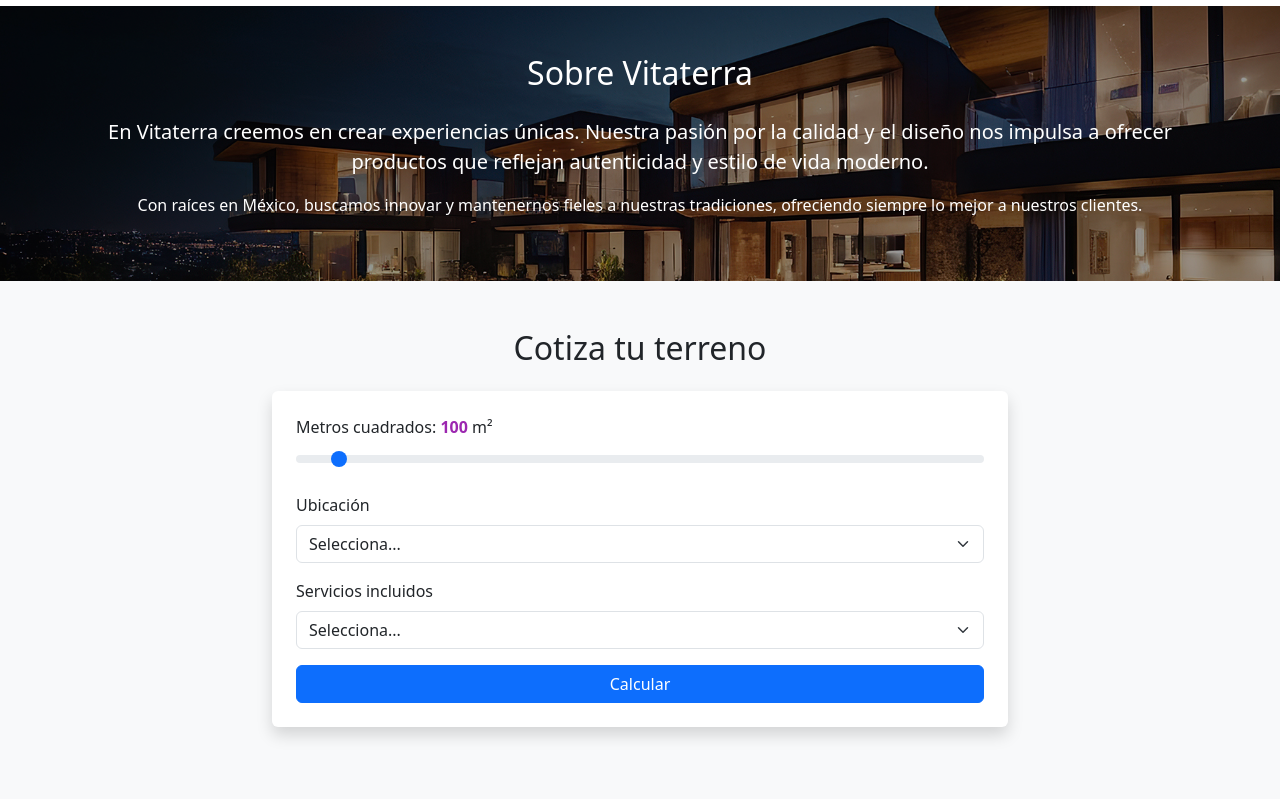
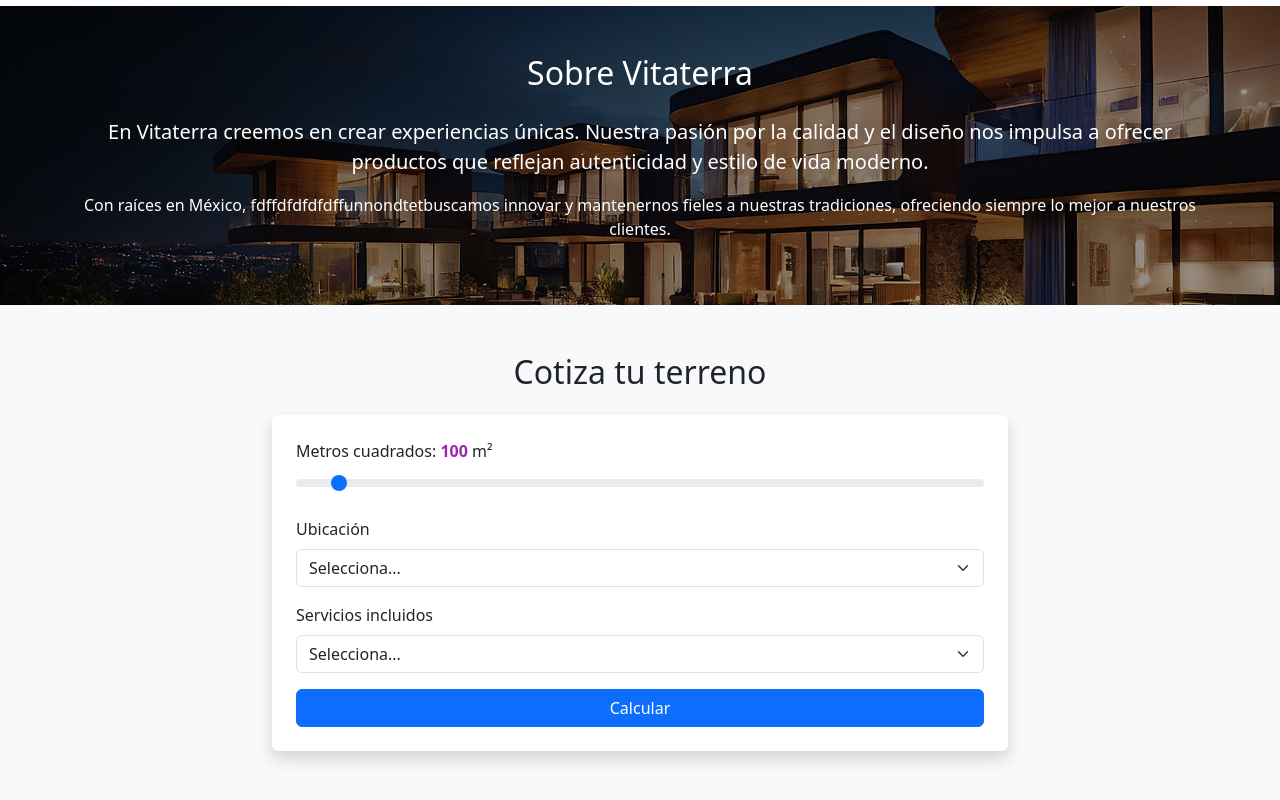
Before and after one commit to EzequielMaciasRivera/VITATERRA, a plain HTML site: page index.html in a window 1280 px wide. Shown: the part 1278-2078 px from the top of the page. Drawn offline with nearby package versions, Linux system fonts and the light colour scheme.

Commit message:
parallax2

```diff
--- a/index.html
+++ b/index.html
@@ -83,7 +83,7 @@
       En Vitaterra creemos en crear experiencias únicas. Nuestra pasión por la calidad y el diseño nos impulsa a ofrecer productos que reflejan autenticidad y estilo de vida moderno.
     </p>
     <p>
-      Con raíces en México, buscamos innovar y mantenernos fieles a nuestras tradiciones, ofreciendo siempre lo mejor a nuestros clientes.
+      Con raíces en México, fdffdfdfdfdffunnondtetbuscamos innovar y mantenernos fieles a nuestras tradiciones, ofreciendo siempre lo mejor a nuestros clientes.
     </p>
   </div>
 </section>
```
